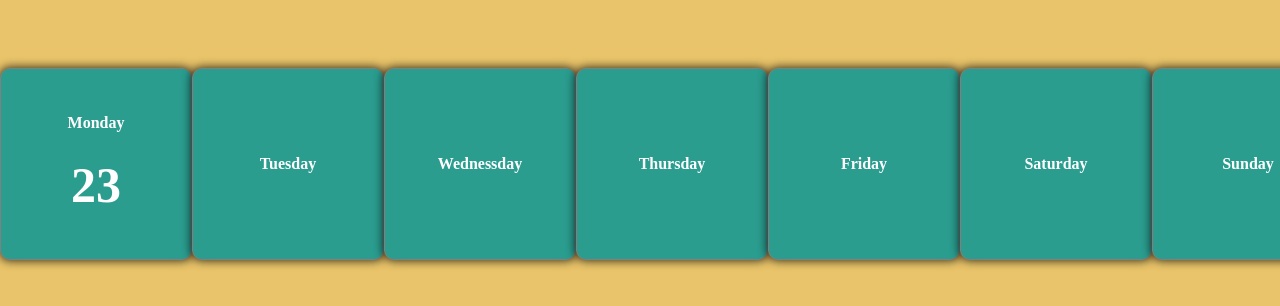
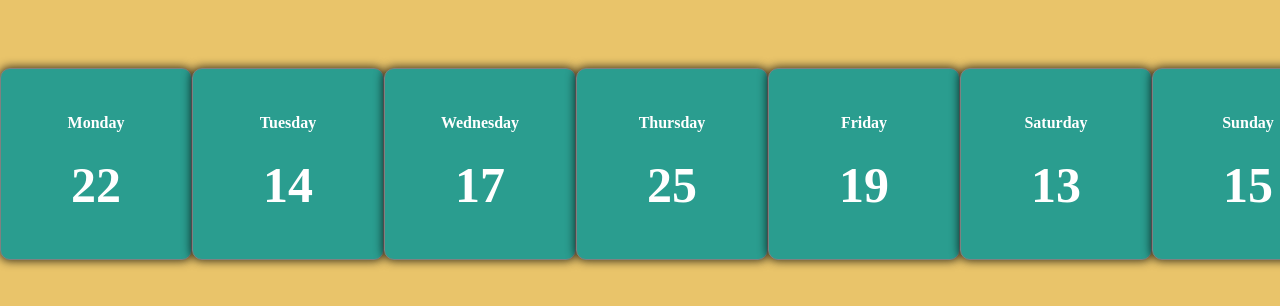
Before and after one commit to nikolamakariev/weather-app, a plain HTML site: page index.html in a window 1280 px wide. Shown: the part 236-542 px from the top of the page. Drawn offline with Linux system fonts and the light colour scheme.

Commit message:
move dialog script to separate file and dynamically create week days

```diff
--- a/app.js
+++ b/app.js
@@ -1,9 +1,81 @@
-const dialog = document.getElementById('dialog');
+const weatherData = {
+    tempUnit: 'C',
+    windSpeedUnit: 'm/s',
+    days: [{
+        day: 'Monday',
+        temp: 22,
+        windDirection: 'north-east',
+        windSpeed: 10,
+        type: 'Sunny'
+    }, {
+        day: 'Tuesday',
+        temp: 14,
+        windDirection: 'north-west',
+        windSpeed: 14,
+        type: 'Rainy'
+    }, {
+        day: 'Wednesday',
+        temp: 17,
+        windDirection: 'south-east',
+        windSpeed: 23,
+        type: 'Windy'
+    }, {
+        day: 'Thursday',
+        temp: 25,
+        windDirection: 'south-west',
+        windSpeed: 7,
+        type: 'Sunny'
+    }, {
+        day: 'Friday',
+        temp: 19,
+        windDirection: 'north-east',
+        windSpeed: 10,
+        type: 'Sunny'
+    }, {
+        day: 'Saturday',
+        temp: 13,
+        windDirection: 'north',
+        windSpeed: 11,
+        type: 'Rainy'
+    }, {
+        day: 'Sunday',
+        temp: 15,
+        windDirection: 'west',
+        windSpeed: 15,
+        type: 'Cloudy'
+    }]
+};
 
-function onWeekDayClick(){
-    dialog.showModal();
+function onLoad(){
+    console.log('onLoad');
+    createDaysOfTheWeek();
 }
 
-function closeDialog(){
-    dialog.close();
+function createDaysOfTheWeek(){
+    const fragment = document.createDocumentFragment();
+    weatherData.days.forEach(element => {
+        const day = createDay(element);
+        fragment.appendChild(day);
+    });
+
+    const content = document.getElementById('content');
+    content.appendChild(fragment);
 }
+
+function createDay(element){
+    const weekDay = document.createElement('div');
+    weekDay.classList.add('weekDay');
+    weekDay.onclick = onWeekDayClick.bind(element);
+
+    const weekDayName = document.createElement('div');
+    weekDayName.textContent = element.day;
+    weekDayName.classList.add('day');
+    weekDay.appendChild(weekDayName);
+
+    const weekDayTemperature = document.createElement('div');
+    weekDayTemperature.textContent = element.temp;
+    weekDayTemperature.classList.add('temperature');
+    weekDay.appendChild(weekDayTemperature);
+
+    return weekDay;
+}
--- /dev/null
+++ b/dialog.js
@@ -0,0 +1,9 @@
+const dialog = document.getElementById('dialog');
+
+function onWeekDayClick(){
+    dialog.showModal();
+}
+
+function closeDialog(){
+    dialog.close();
+}
--- a/index.html
+++ b/index.html
@@ -7,18 +7,8 @@
     <link rel="stylesheet" href="style.css">
     <title>Weather App</title>
 </head>
-<body>
-    <div class="content">
-        <div class="weekDay" onclick="onWeekDayClick()">
-            <div class="day">Monday</div>
-            <div class="temperature">23</div>
-        </div>
-        <div class="weekDay">Tuesday</div>
-        <div class="weekDay">Wednessday</div>
-        <div class="weekDay">Thursday</div>
-        <div class="weekDay">Friday</div>
-        <div class="weekDay">Saturday</div>
-        <div class="weekDay">Sunday</div>
+<body onload="onLoad()">
+    <div id="content">
     </div>
 
     <dialog id="dialog">
@@ -36,5 +26,6 @@
     </dialog>
 
     <script src="./app.js" type="text/javascript"></script>
+    <script src="./dialog.js" type="text/javascript"></script>
 </body>
 </html>
--- a/style.css
+++ b/style.css
@@ -2,7 +2,7 @@ body {
     margin: 0;
 }
 
-.content {
+#content {
     height: 100vh;
     display: flex;
     justify-content: space-around;
```
